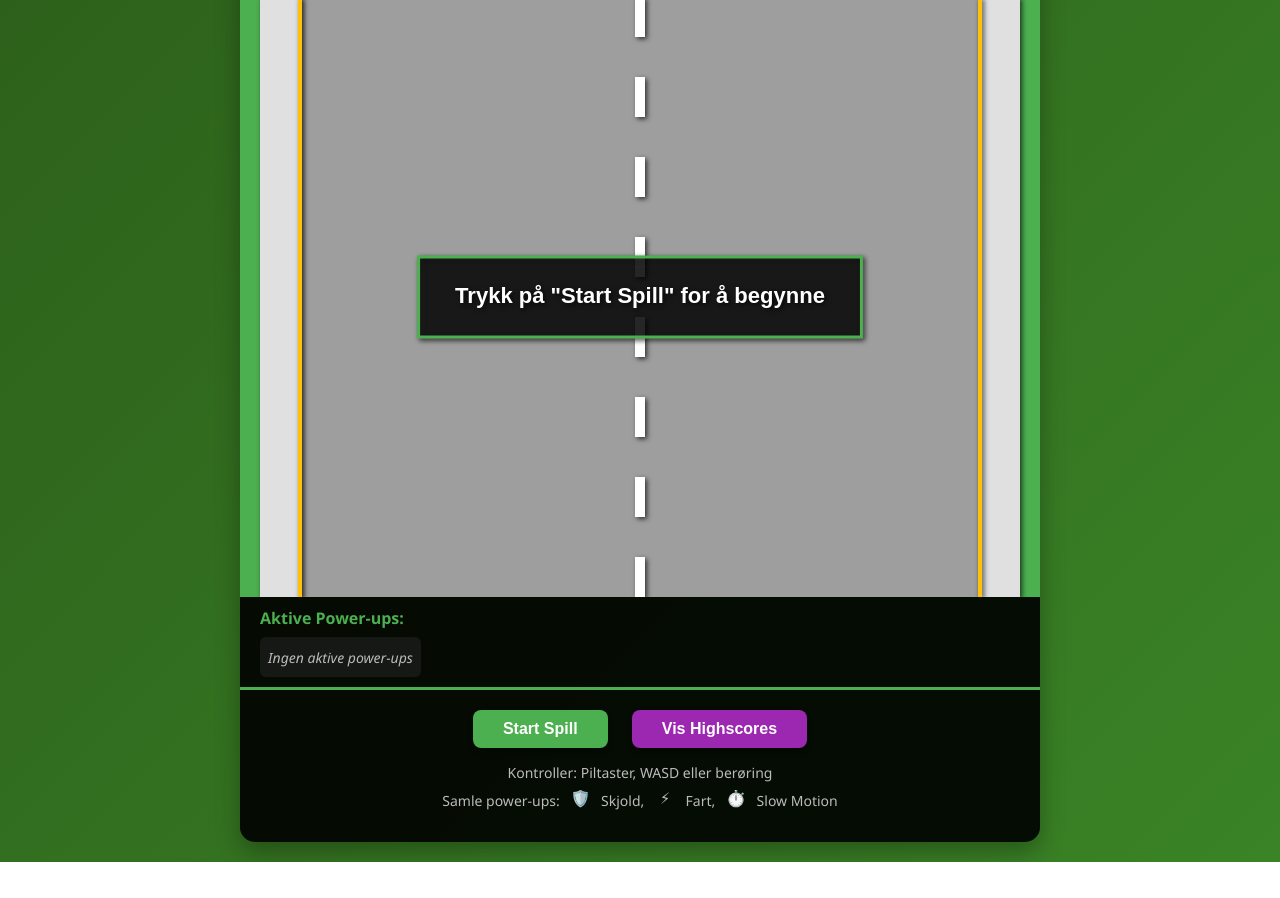
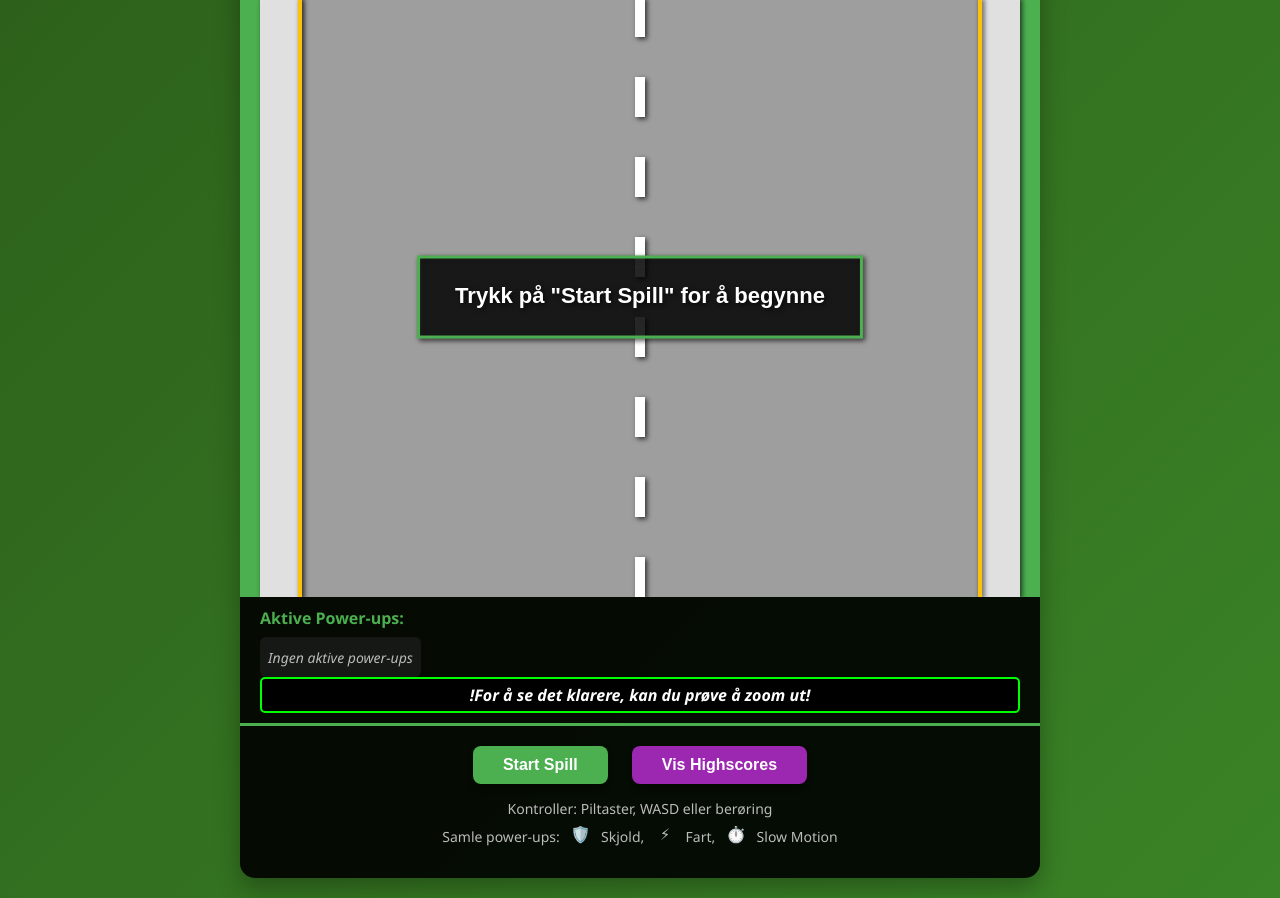
Before and after one commit to xPat25x/Sparkesykkel-spill, a plain HTML site: page index.html in a window 1280 px wide. Shown: the part 193-1091 px from the top of the page. Before the commit the page ends 1055 px from the top, so only its background shows below. Drawn offline with Linux system fonts and the light colour scheme.

Commit message:
Add informational message for clarity in gameplay

```diff
--- a/index.html
+++ b/index.html
@@ -59,6 +59,7 @@
                 <h3>Aktive Power-ups:</h3>
                 <div id="powerupContainer"></div>
             </div>
+            <p style="font-style: italic; color: #fff; background-color: #000; font-weight: bold; font-size: 1em; padding: 5px; border-radius: 5px; text-align: center; border: 2px solid #00ff00;">!For å se det klarere, kan du prøve å zoom ut!</p>
         </div>
 
         <div class="game-controls">
```
